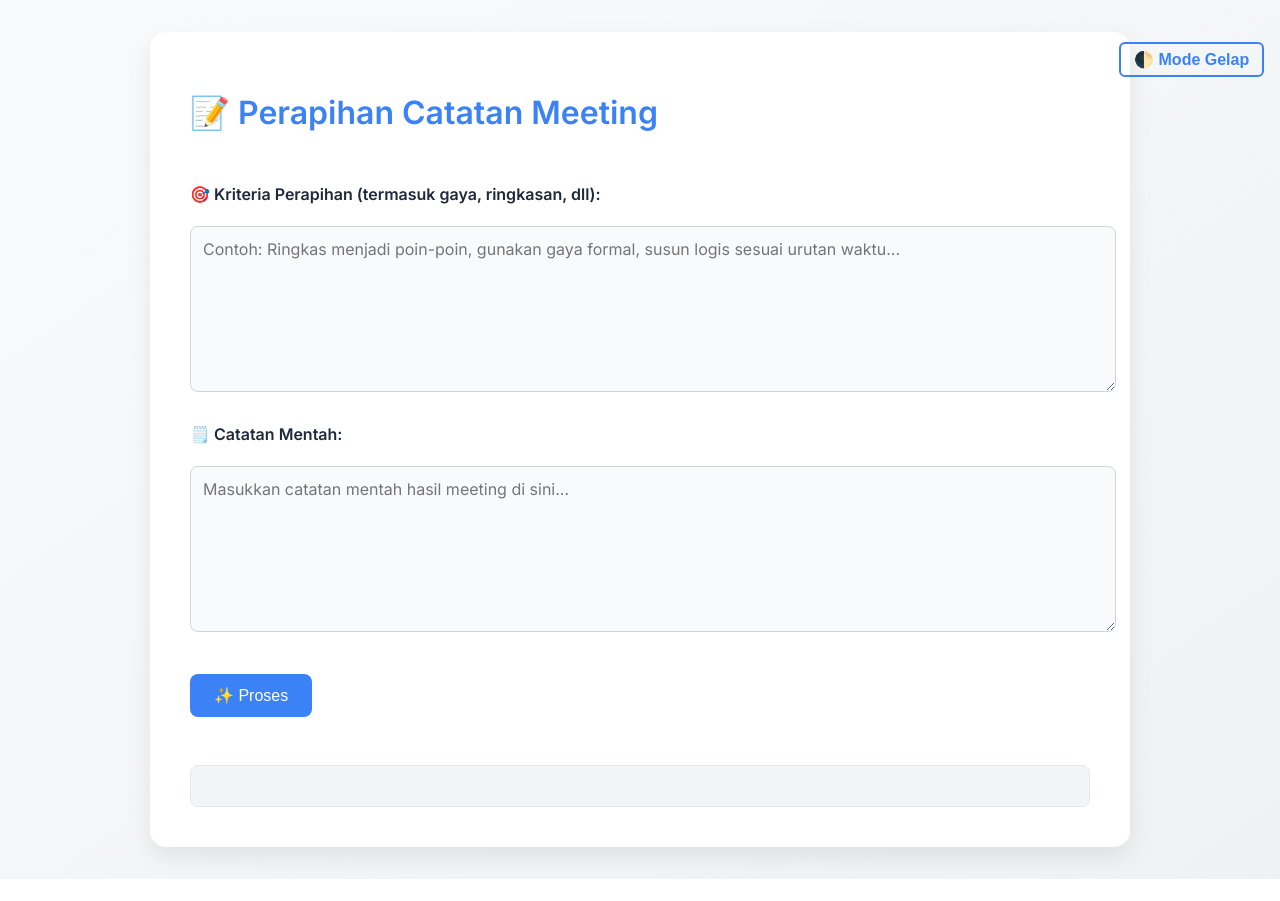
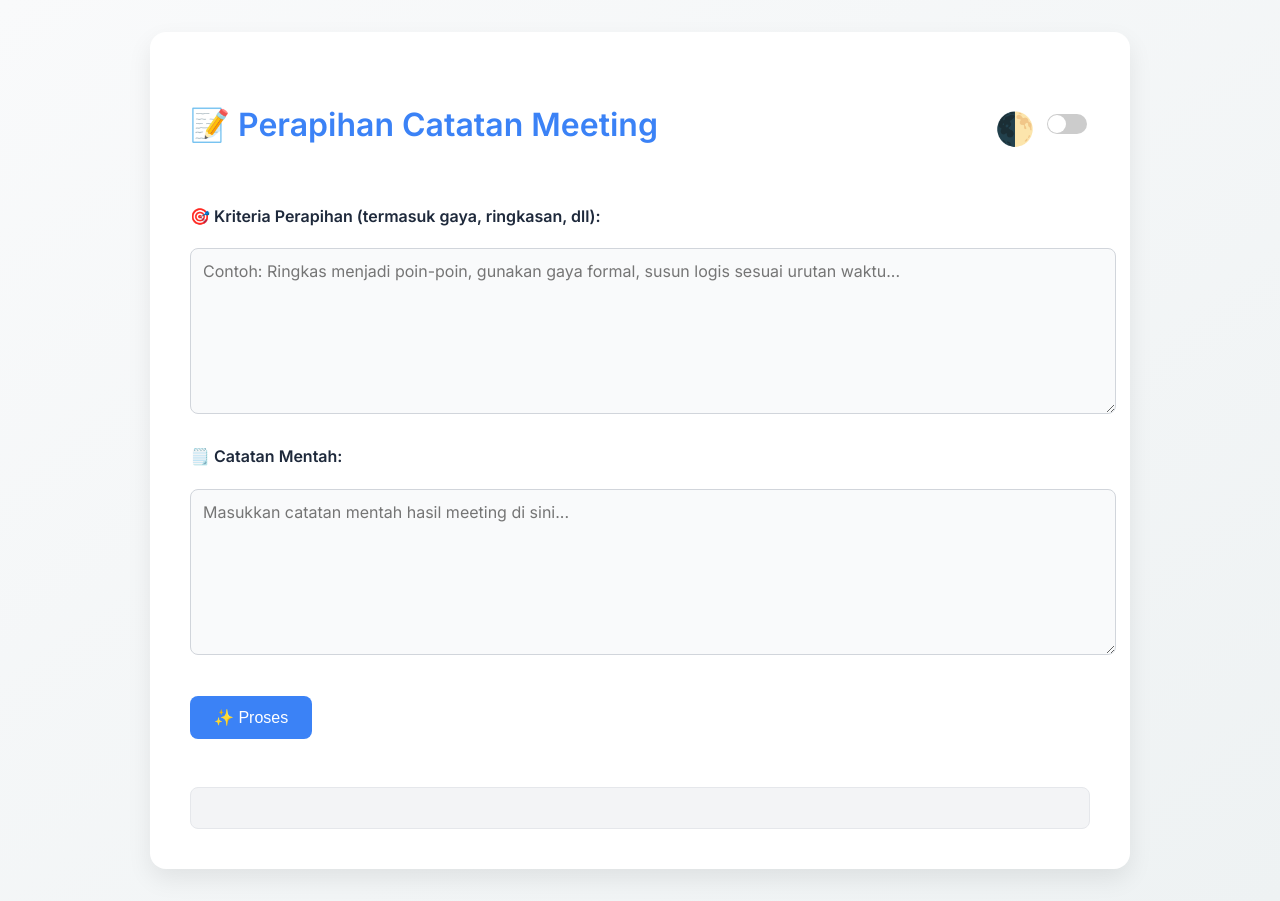
Before and after one commit to feisalrm/MoMGenerator, a website: page index.html in a window 1280 px wide. Before the commit the page ends 879 px from the top, so only its background shows below. Drawn offline with Linux system fonts and the light colour scheme.

Commit message:
Update index.html

```diff
--- a/index.html
+++ b/index.html
@@ -52,6 +52,40 @@
       display: flex;
       align-items: center;
       gap: 0.5rem;
+      justify-content: space-between;
+    }
+    .theme-toggle {
+      display: flex;
+      align-items: center;
+      gap: 0.5rem;
+    }
+    .theme-toggle input[type="checkbox"] {
+      width: 40px;
+      height: 20px;
+      appearance: none;
+      background: #ccc;
+      border-radius: 20px;
+      position: relative;
+      outline: none;
+      cursor: pointer;
+      transition: background 0.3s ease;
+    }
+    .theme-toggle input[type="checkbox"]:checked {
+      background: var(--primary);
+    }
+    .theme-toggle input[type="checkbox"]::before {
+      content: "";
+      position: absolute;
+      width: 18px;
+      height: 18px;
+      background: #fff;
+      border-radius: 50%;
+      top: 1px;
+      left: 1px;
+      transition: transform 0.3s ease;
+    }
+    .theme-toggle input[type="checkbox"]:checked::before {
+      transform: translateX(20px);
     }
     label {
       font-weight: 600;
@@ -106,18 +140,6 @@
       border-color: #4b5563;
       color: var(--text-light);
     }
-    .toggle-mode {
-      position: fixed;
-      top: 1rem;
-      right: 1rem;
-      background: none;
-      border: 2px solid var(--primary);
-      color: var(--primary);
-      font-weight: 600;
-      padding: 0.4rem 0.8rem;
-      border-radius: 6px;
-      cursor: pointer;
-    }
     @media (max-width: 600px) {
       body {
         padding: 1rem;
@@ -141,9 +163,14 @@
   </style>
 </head>
 <body>
-  <button class="toggle-mode" onclick="toggleDarkMode()">🌓 Mode Gelap</button>
   <div class="container">
-    <h1>📝 Perapihan Catatan Meeting</h1>
+    <h1>
+      📝 Perapihan Catatan Meeting
+      <div class="theme-toggle">
+        <label for="toggleMode">🌓</label>
+        <input type="checkbox" id="toggleMode" onchange="toggleDarkMode(this)" />
+      </div>
+    </h1>
 
     <label for="criteria">🎯 Kriteria Perapihan (termasuk gaya, ringkasan, dll):</label>
     <textarea id="criteria" placeholder="Contoh: Ringkas menjadi poin-poin, gunakan gaya formal, susun logis sesuai urutan waktu..."></textarea>
@@ -157,8 +184,8 @@
   </div>
 
   <script>
-    function toggleDarkMode() {
-      document.body.classList.toggle('dark-mode');
+    function toggleDarkMode(toggle) {
+      document.body.classList.toggle('dark-mode', toggle.checked);
     }
 
     async function generateMoM() {
```
